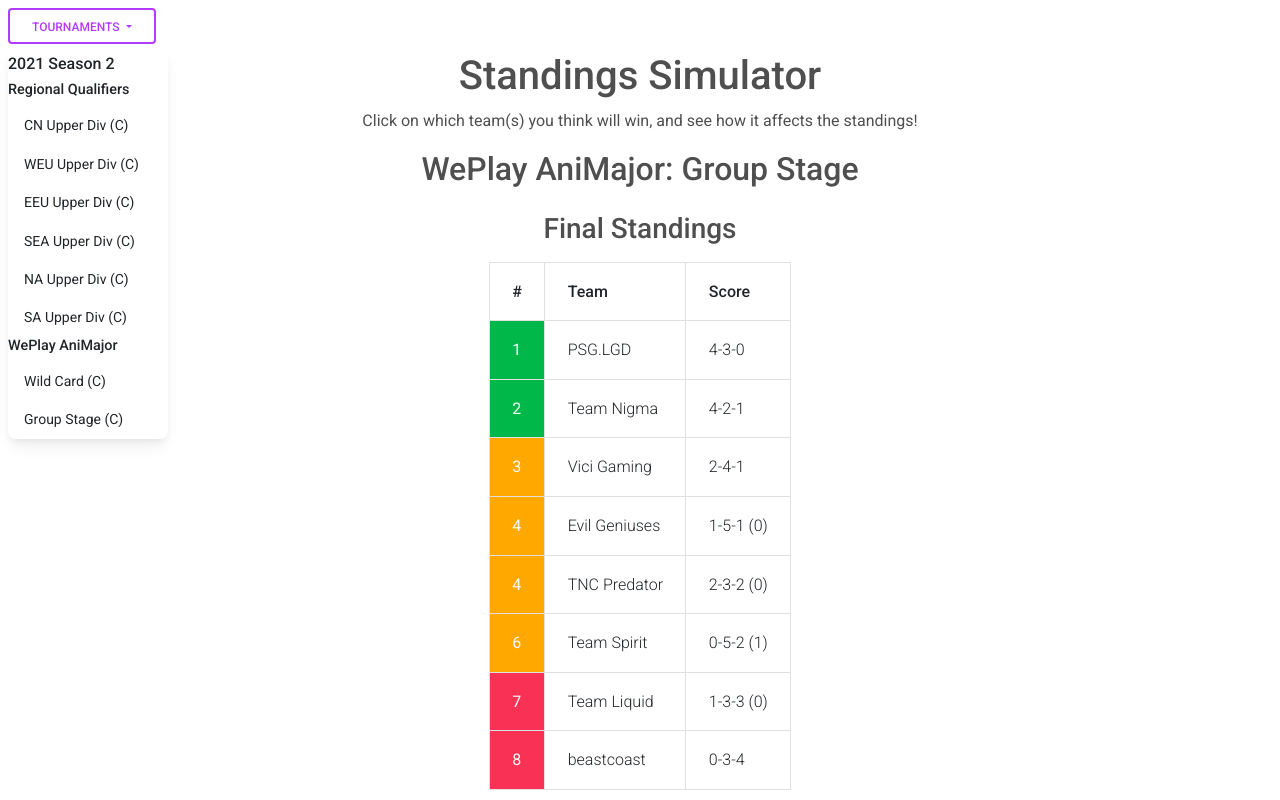
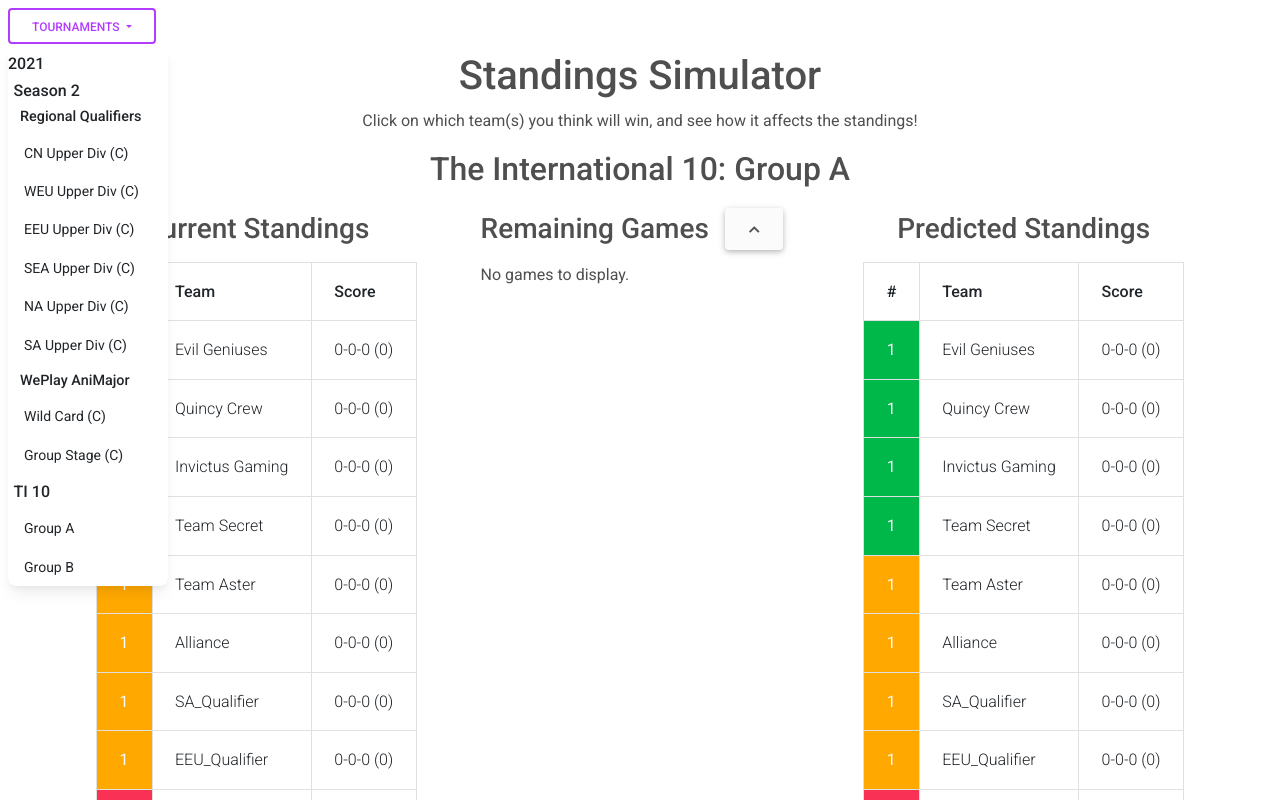
Before and after one commit to rhysstever/StandingsSim, a plain HTML site: page index.html in a window 1280 px wide. Both pictures are taken after a click on the button "TOURNAMENTS". Shown: the top 800 px of the page. Drawn offline with nearby package versions, Linux system fonts and the light colour scheme.

Commit message:
Added Year class; Years contain seasons and both TI groups

```diff
--- a/src/classes.js
+++ b/src/classes.js
@@ -9,6 +9,23 @@
   WEU: "Western Europe",
   GLOBAL: "Global",
 };
+
+class Year {
+  constructor(number) {
+    this.number = number;
+    this.seasons = [];
+    this.tiA = {};
+    this.tiB = {};
+  }
+
+  addSeason(season) {
+    this.seasons.push(season);
+  }
+
+  addTI(ti) {
+    this.ti = ti;
+  }
+}
 
 class Season {
   constructor(year, number, major) {
@@ -245,25 +262,18 @@
 }
 
 class Tournament {
-  constructor(
-    name,
-    tabName,
-    region,
-    type,
-    subType,
-    link,
-    hasTieMatches,
-    isComplete
-  ) {
+  constructor(name, tabName, region, type, subType, link, hasTieMatches, isComplete) {
     this.name = name;
     this.tabName = tabName;
     this.region = region;
 
+    // Type
     if (type.toLowerCase() == "division" || type.toLowerCase() == "div")
       this.type = "Division";
     else if (type.toLowerCase() == "major") this.type = "Major";
-    else this.type = "None";
+    else this.type = type;
 
+    // Sub-type
     switch (this.type) {
       case "Division":
         if (subType.toLowerCase() == "upper") this.subType = "Upper";
@@ -464,7 +474,13 @@
           this.top2Bottom2(teamPlace, place);
         }
         break;
-      default:
+      case "TI":
+          if (teamPlace < 5)
+            place.classList.add("bg-success");
+          else if (teamPlace < 9)
+            place.classList.add("bg-warning");
+          else if (teamPlace == 9)
+            place.classList.add("bg-danger");
         break;
     }
   }
@@ -822,14 +838,6 @@
   }
 }
 
-export {
-  regions,
-  Season,
-  Team,
-  Series,
-  Tournament,
-  Division,
-  Major,
-  WildCard,
-  GroupStage,
-};
+export { regions,
+  Year, Season, Team, Series,
+  Tournament, Division, Major, WildCard, GroupStage };
--- a/src/main.js
+++ b/src/main.js
@@ -1,4 +1,4 @@
-let seasons = [];
+let years = {};
 let currentTournament = null;
 
 let fps = 20;
@@ -26,29 +26,44 @@
   requestAnimationFrame(loop, 1000 / fps);
 }
 
-// Displays the next incomplete tournament
-// Shows the last major's group stage if all tournaments are completed
+//  Displays the next incomplete tournament
+//  Shows the last major's group stage if all tournaments are completed
 function displayNextTournament() {
-  // Loop through each season
-  for(let s = 0; s < seasons.length; s++) {
-    // Loop through each seasons' qualifers
-    for(let region in seasons[s].major.qualifiers) {
-      if(!seasons[s].major.qualifiers[region].isComplete) {
-        currentTournament = seasons[s].major.qualifiers[region];
+  // Loops through each year
+  for(let year in years) {
+    // Loops through each season of the year
+    for(let s = 0; s < years[year].seasons.length; s++) {
+      // Loops through each qualifier of the season
+      for(let region in years[year].seasons[s].major.qualifiers) {
+        if(!years[year].seasons[s].major.qualifiers[region].isComplete) {
+          currentTournament = years[year].seasons[s].major.qualifiers[region];
           break;
         }
       }
 
-    // Checks the season's major's wilc card and group stage
-    if(!seasons[s].major.wildCard.isComplete)
-      currentTournament = seasons[s].major.wildCard;
-    else if(!seasons[s].major.groupStage.isComplete)
-      currentTournament = seasons[s].major.groupStage;
+      // Checks the wild card and group stage of that season's major
+      if(!years[year].seasons[s].major.wildCard.isComplete) {
+        currentTournament = years[year].seasons[s].major.wildCard;
+        break;
+      } else if(!years[year].seasons[s].major.groupStage.isComplete) {
+        currentTournament = years[year].seasons[s].major.groupStage;
+        break;
+      }
     }
 
-  // Displays the last major's group stage if all tournaments are complete
+    // Checks the year's TI groups
+    if(!years[year].tiA.isComplete) {
+      currentTournament = years[year].tiA;
+      break;
+    } else if(!years[year].tiB.isComplete) {
+      currentTournament = years[year].tiB;
+      break;
+    }
+
+    // If all tournaments are complete, is displays the Group A of the last TI
     if (currentTournament == null)
-    currentTournament = seasons[seasons.length - 1].major.groupStage;
+      currentTournament = years[year].tiA;
+  }
 
   // display the current tournament
   currentTournament.displayTournament();
@@ -143,27 +158,41 @@
 }
 
 function tournamentButtonClicked(e) {
-  // Get the year and season # of the selected tournament
-  let year = e.target.id.substring(0, 4);
+  // Get the year
+  let yearNum = e.target.id.substring(0, 4);
+
+  let year = years[yearNum];
+  if(year == null)
+    return;
+
+  if(e.target.id.substring(4, 6) == "TI") {
+    if(e.target.id.substring(11) == "A") {
+      currentTournament = years[yearNum].tiA;
+    }
+    else if(e.target.id.substring(11) == "B") {
+      currentTournament = years[yearNum].tiB;
+    }
+  } else {
+    // Get the season # of the selected tournament
     let seasonNum = e.target.id.substring(5, 6);
 
-  for(let i = 0; i < seasons.length; i++) {
-    if(seasons[i].year == year
-      && seasons[i].number == seasonNum) {
+    for(let s = 0; s < years[yearNum].seasons.length; s++) {
+      if(years[yearNum].seasons[s].number == seasonNum) {
           // If the season is found, gets whether the clicked tournament
           // is a wild card or group stage of the major
           // OR is a regional qualifier
           let subType = e.target.id.substring(6);
           if(subType.toLowerCase() == "wildcard")
-          currentTournament = seasons[i].major.wildCard;
+            currentTournament = years[yearNum].seasons[s].major.wildCard;
           else if(subType.toLowerCase() == "groupstage")
-          currentTournament = seasons[i].major.groupStage;
+            currentTournament = years[yearNum].seasons[s].major.groupStage;
           else {
-          let qualifier = seasons[i].major.getQualifier(subType);
+            let qualifier = years[yearNum].seasons[s].major.getQualifier(subType);
             if(qualifier == null)
               return;
             else
-            currentTournament = seasons[i].major.getQualifier(subType);
+              currentTournament = years[yearNum].seasons[s].major.getQualifier(subType);
+          }
         }
     }
   }
@@ -207,10 +236,5 @@
   currentTournament.displayTable(futureStandingsTable);
 }
 
-export {
-  seasons,
-  currentTournament,
-  init,
-  predictionButtonClicked,
-  tournamentButtonClicked,
-};
+export { years, currentTournament,
+  init, predictionButtonClicked, tournamentButtonClicked };
--- a/src/tournaments.js
+++ b/src/tournaments.js
@@ -1,30 +1,53 @@
 import * as main from "./main.js"
 import * as helpers from "./tournaments/tournamentHelpers.js"
 
-// Seasons
-import * as dpc2021Season2 from "./tournaments/2021/dpc2021Season2.js"
+// Years
+import * as dpc2021 from "./tournaments/2021/dpc2021.js"
 
 function createTournaments() {
-  // ===== Season creations =====
-  dpc2021Season2.createTournaments();
+  // ===== Create Years =====
+  dpc2021.createYear();
+  // ===== End of Create Years section =====
+  let dropdownParent = document.querySelector("#tournamentDropDown");
 
-  // ===== End of season creation =====
+  // Loop through each year
+  for(var year in main.years) {
+    // Add a year header for each year
+    let yearHeader = document.createElement("li");
+    let yearHeaderText = document.createElement("h5");
+    yearHeaderText.innerHTML = year;
+    yearHeaderText.classList.add("yearHeader");
+    yearHeader.appendChild(yearHeaderText);
+    dropdownParent.appendChild(yearHeader);
 
-  // Add a dropdown option for each season
-  for(let i = 0; i < main.seasons.length; i++) {
-    let dropdownParent = document.querySelector("#tournamentDropDown");
+    // Add a dropdown option for each season
+    for(let s = 0; s < main.years[year].seasons.length; s++) {
+      if(s > 0) {
+        // Create a divider between seasons
+        helpers.createDivider(dropdownParent);
+      }
 
-    if(i > 0) {
-      // Create a divider between the regional qualifiers and the major
-      let dividerContainer = document.createElement("li");
-      let divider = document.createElement("hr");
-      divider.classList.add("dropdown-divider");
-      dividerContainer.appendChild(divider);
-      dropdownParent.appendChild(dividerContainer);
+      helpers.addSeasonToDropdown(main.years[year].seasons[s], dropdownParent);
     }
 
-    helpers.addSeasonToDropdown(main.seasons[i], dropdownParent);
+    // Add a header for the year's TI
+    let tiHeader = document.createElement("li");
+    let tiHeaderText = document.createElement("h5");
+    let tiNum = year - 2011;
+    tiHeaderText.innerHTML = "TI " + tiNum;
+    tiHeaderText.classList.add("seasonHeader");
+    tiHeader.appendChild(tiHeaderText);
+    dropdownParent.appendChild(tiHeader);
+
+    // Add both TI groups' tournaments
+    let tiAID = year + "TIGroupA";
+    let tiA = helpers.createTournamentDropdown(tiAID, main.years[year].tiA.tabName, main.years[year].tiA.isComplete);
+    dropdownParent.appendChild(tiA);
+
+    let tiBID = year + "TIGroupB";
+    let tiB = helpers.createTournamentDropdown(tiBID, main.years[year].tiB.tabName, main.years[year].tiB.isComplete);
+    dropdownParent.appendChild(tiB);
   }
 }
 
-export { createTournaments };
+export { createTournaments }
--- /dev/null
+++ b/src/tournaments/2021/dpc2021.js
@@ -0,0 +1,60 @@
+import * as classes from "../../classes.js"
+import * as main from "../../main.js"
+
+// Seasons
+import * as season2 from "./dpc2021Season2.js"
+
+let YEAR_NUM = 2021;
+
+function createYear() {
+  // Create year
+  let year = new classes.Year(YEAR_NUM);
+  main.years[YEAR_NUM] = year;
+
+  // Create Seasons
+  season2.createTournaments();
+
+  // Create TI
+  createTI();
+}
+
+function createTI() {
+	// Create TI group stage groups
+  // Group A
+	let tiGroupStageA = new classes.Tournament(
+		"The International 10: Group A", "Group A", classes.regions.GLOBAL, "TI", "None",
+		"https://liquipedia.net/dota2/The_International/2021", true, false);
+
+	// Add teams
+  tiGroupStageA.addTeam(new classes.Team("Evil Geniuses", "EG", 0, 0, 0, 0));
+  tiGroupStageA.addTeam(new classes.Team("Quincy Crew", "QC", 0, 0, 0, 0));
+  tiGroupStageA.addTeam(new classes.Team("Invictus Gaming", "iG", 0, 0, 0, 0));
+  tiGroupStageA.addTeam(new classes.Team("Team Secret", "Secret", 0, 0, 0, 0));
+  tiGroupStageA.addTeam(new classes.Team("Team Aster", "Aster", 0, 0, 0, 0));
+  tiGroupStageA.addTeam(new classes.Team("Alliance", "[A]", 0, 0, 0, 0));
+  tiGroupStageA.addTeam(new classes.Team("SA_Qualifier", "SA_Q", 0, 0, 0, 0));
+  tiGroupStageA.addTeam(new classes.Team("EEU_Qualifier", "EEU_Q", 0, 0, 0, 0));
+  tiGroupStageA.addTeam(new classes.Team("CN_Qualifier", "CN_Q", 0, 0, 0, 0));
+
+  // Group B
+  let tiGroupStageB = new classes.Tournament(
+		"The International 10: Group B", "Group B", classes.regions.GLOBAL, "TI", "None",
+		"https://liquipedia.net/dota2/The_International/2021", true, false);
+
+  // Add teams
+	tiGroupStageB.addTeam(new classes.Team("PSG.LGD", "PSG.LGD", 0, 0, 0, 0));
+  tiGroupStageB.addTeam(new classes.Team("Virtus.pro", "VP", 0, 0, 0, 0));
+  tiGroupStageB.addTeam(new classes.Team("T1", "T1", 0, 0, 0, 0));
+  tiGroupStageB.addTeam(new classes.Team("Vici Gaming", "Vici", 0, 0, 0, 0));
+  tiGroupStageB.addTeam(new classes.Team("beastcoast", "bc", 0, 0, 0, 0));
+  tiGroupStageB.addTeam(new classes.Team("Thunder Predator", "TP", 0, 0, 0, 0));
+  tiGroupStageB.addTeam(new classes.Team("NA_Qualifier", "NA_Q", 0, 0, 0, 0));
+  tiGroupStageB.addTeam(new classes.Team("WEU_Qualifier", "WEU_Q", 0, 0, 0, 0));
+  tiGroupStageB.addTeam(new classes.Team("SEA_Qualifier", "SEA_Q", 0, 0, 0, 0));
+
+	// Add TI groups to the year
+  main.years[YEAR_NUM].tiA = tiGroupStageA;
+  main.years[YEAR_NUM].tiB = tiGroupStageB;
+}
+
+export { createYear, createTI }
--- a/src/tournaments/2021/dpc2021Season2.js
+++ b/src/tournaments/2021/dpc2021Season2.js
@@ -139,7 +139,9 @@
   major.groupStage.addScoreToTeam(major.groupStage.findTeamByName("Vici"), 2, 4, 1, 0);
 
   // Add season to list of seasons
-  main.seasons.push(new classes.Season("2021", 2, major));
+  let yearNum = 2021;
+  let season = new classes.Season(yearNum, 2, major);
+  main.years[yearNum].seasons.push(season);
 }
 
 export { createTournaments };
--- a/src/tournaments/tournamentHelpers.js
+++ b/src/tournaments/tournamentHelpers.js
@@ -4,7 +4,8 @@
   // Add a header for the season
   let seasonHeader = document.createElement("li");
   let seasonHeaderText = document.createElement("h5");
-  seasonHeaderText.innerHTML = season.year + " Season " + season.number;
+  seasonHeaderText.innerHTML = "Season " + season.number;
+  seasonHeaderText.classList.add("seasonHeader");
   seasonHeader.appendChild(seasonHeaderText);
   dropdownParent.appendChild(seasonHeader);
 
@@ -12,6 +13,7 @@
   let qualifiersHeader = document.createElement("li");
   let qualifiersHeaderText = document.createElement("h6");
   qualifiersHeaderText.innerHTML = "Regional Qualifiers";
+  qualifiersHeaderText.classList.add("qualsHeader");
   qualifiersHeader.appendChild(qualifiersHeaderText);
   dropdownParent.appendChild(qualifiersHeader);
 
@@ -27,6 +29,7 @@
   let majorHeader = document.createElement("li");
   let majorHeaderText = document.createElement("h6");
   majorHeaderText.innerHTML = season.major.name;
+  majorHeaderText.classList.add("majorHeader");
   majorHeader.appendChild(majorHeaderText);
   dropdownParent.appendChild(majorHeader);
 
@@ -56,4 +59,13 @@
   return listItem;
 }
 
-export { addSeasonToDropdown }
+function createDivider(parentElement) {
+  // Create a divider between the regional qualifiers and the major
+  let dividerContainer = document.createElement("li");
+  let divider = document.createElement("hr");
+  divider.classList.add("dropdown-divider");
+  dividerContainer.appendChild(divider);
+  parentElement.appendChild(dividerContainer);
+}
+
+export { addSeasonToDropdown, createTournamentDropdown, createDivider }
--- a/styles/index.css
+++ b/styles/index.css
@@ -87,6 +87,22 @@
      font-size: 1rem;
 }
 
+.seasonHeader {
+     margin: 0.5rem 0rem 0.5rem 0.35rem;
+}
+
+.majorHeader, .qualsHeader {
+     margin: 0.5rem 0rem 0.5rem 0.75rem;
+}
+
+.ti-option {
+     padding-left: 0.75rem;
+}
+
+.ti-option > h6 {
+     margin: 0rem;
+}
+
 #sections {
      display: flex;
      flex-direction: row;
```
Lines whose indentation alone changed are shown as unchanged.
